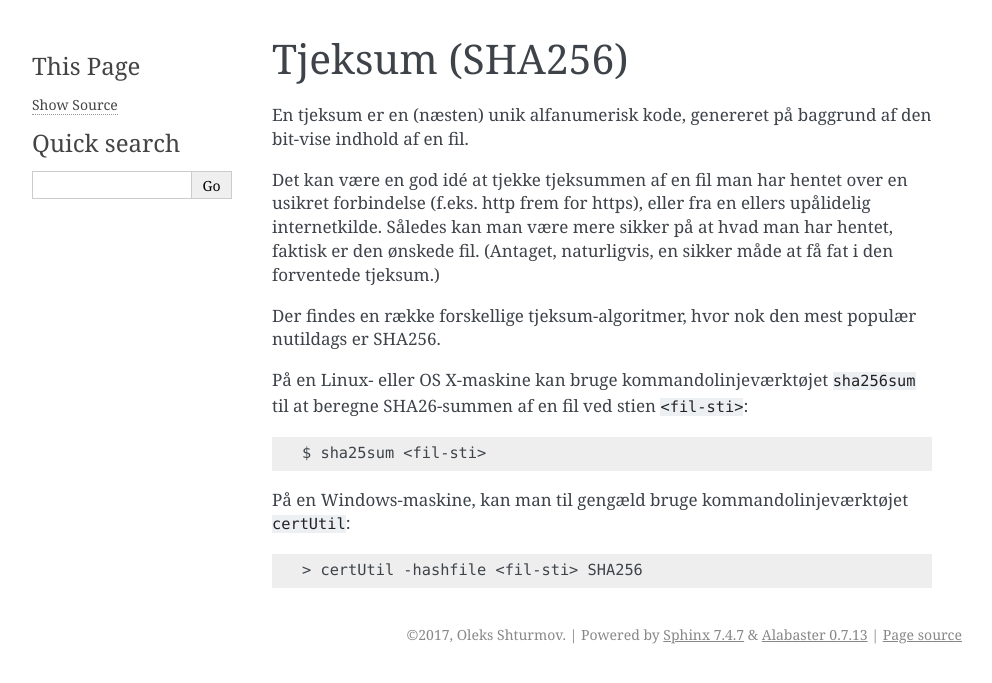
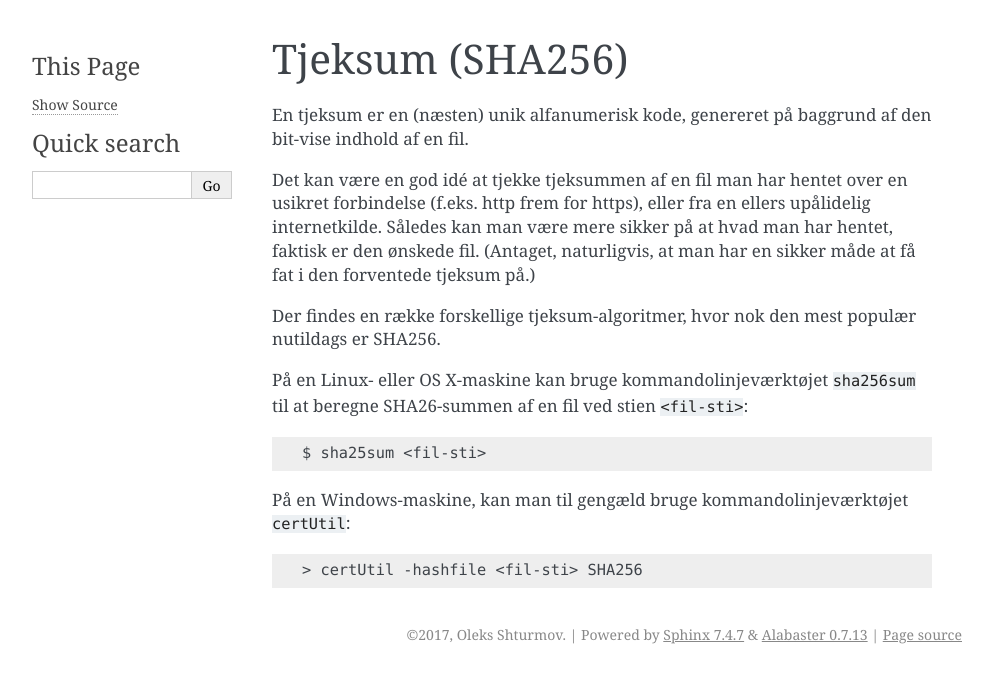
Before and after one commit to DIKUNIX/docs, a Sphinx documentation site: the page built from docs/tjeksum.rst, in a window 1280 px wide. Shown: the top 683 px of the page, without its empty margins (148-1140 px from the left). Built offline with Sphinx 7.4.7, drawn with Linux system fonts in a browser that asks for light colours.

Commit message:
Grammatik

```diff
--- a/docs/tjeksum.rst
+++ b/docs/tjeksum.rst
@@ -8,8 +8,8 @@ bit-vise indhold af en fil.
 Det kan være en god idé at tjekke tjeksummen af en fil man har hentet over en
 usikret forbindelse (f.eks. http frem for https), eller fra en ellers
 upålidelig internetkilde. Således kan man være mere sikker på at hvad man har
-hentet, faktisk er den ønskede fil. (Antaget, naturligvis, en sikker måde at få
-fat i den forventede tjeksum.)
+hentet, faktisk er den ønskede fil. (Antaget, naturligvis, at man har en sikker
+måde at få fat i den forventede tjeksum på.)
 
 Der findes en række forskellige tjeksum-algoritmer, hvor nok den mest populær
 nutildags er SHA256.
```
